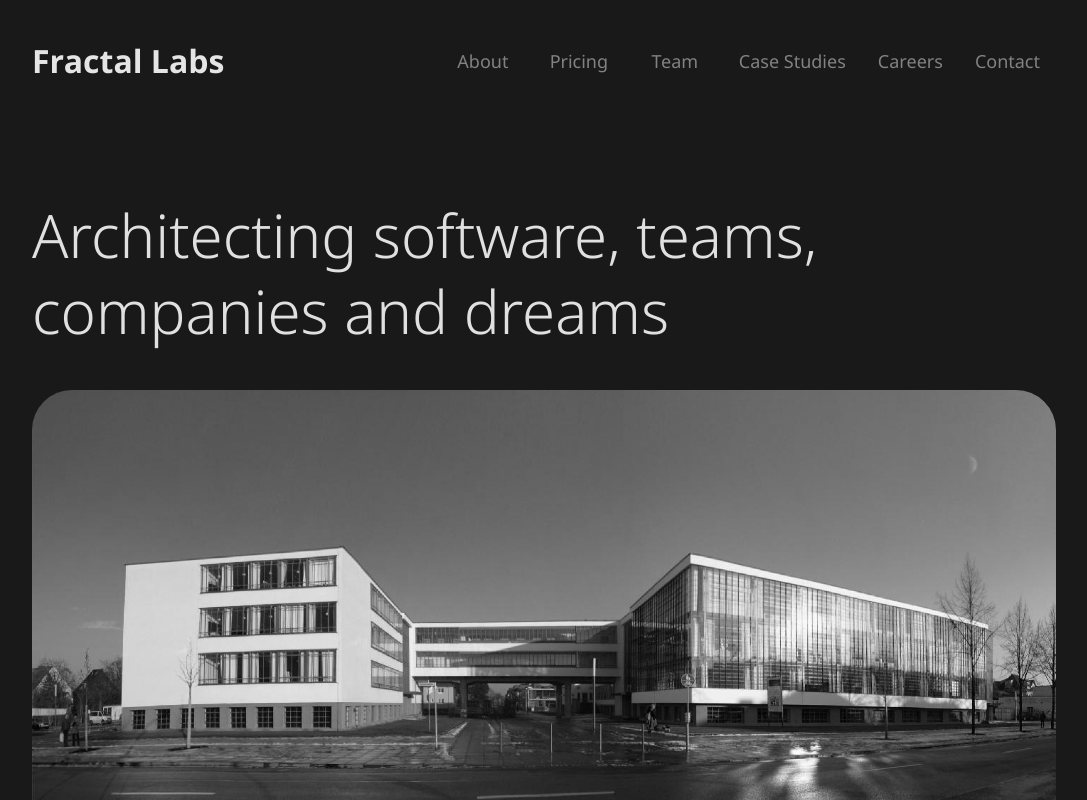
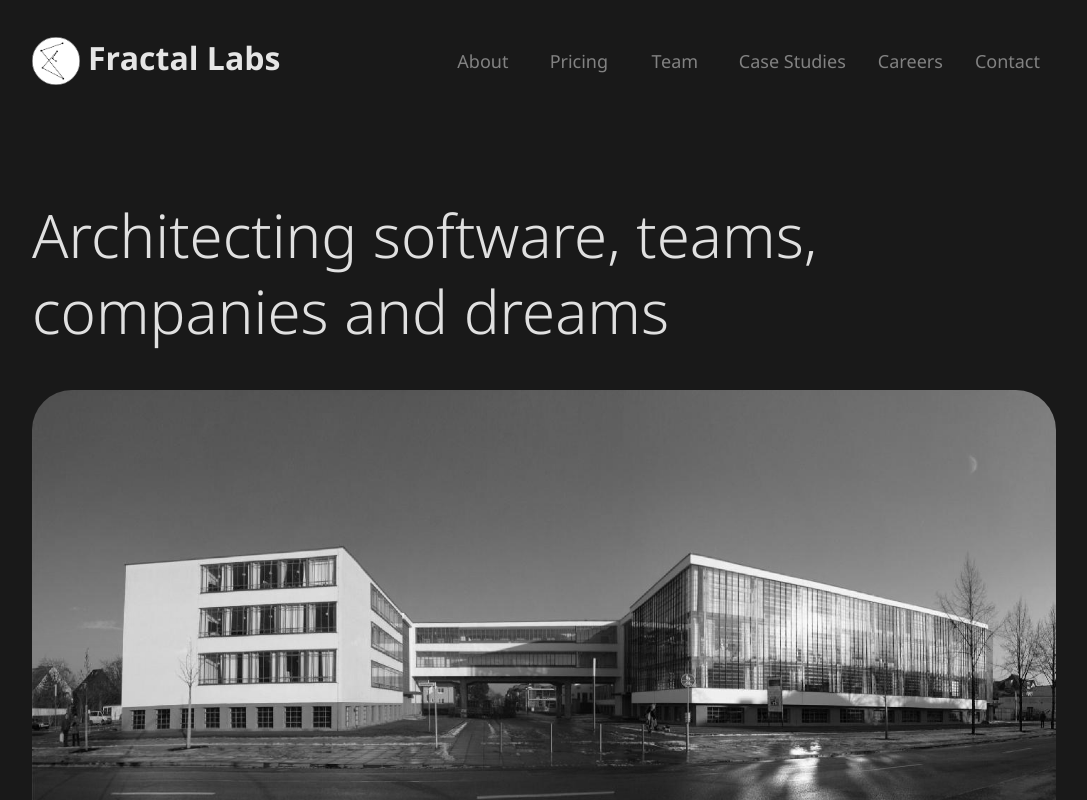
Before and after one commit to fractaldotbox/fractal.box, a Next.js app: page / in a window 1280 px wide. Shown: the top 800 px of the page, without its empty margins (96-1183 px from the left). Built offline with nearby package versions, Linux system fonts and the light colour scheme.

Commit message:
add: logo

```diff
--- a/shared/components/Logo.tsx
+++ b/shared/components/Logo.tsx
@@ -1,17 +1,6 @@
 const Logo = () => (
-  <svg
-    width="39"
-    height="42"
-    viewBox="0 0 39 42"
-    fill="none"
-    xmlns="http://www.w3.org/2000/svg"
-  >
-    <path
-      fillRule="evenodd"
-      clipRule="evenodd"
-      d="M7.0337 5.86519V10.1123H20.9888H24.0225H24.0225L24.0225 21.6405H27.9663V5.86519H7.0337ZM24.0225 24.6742H31L31 24.6742V5.86519V2.83148H27.9663H7.0337H4.00001H3.99999V13.1461H7.0337V13.1461H20.9888V21.6405H7.0337H4L3.99999 41.0562H7.0337V41.0561H10.6742V41.0561L13.7079 41.0561V41.0561V38.0224L13.7079 31.955H20.9888V31.955H24.0225V24.6742ZM13.7079 28.9213H20.9888V24.6742H7.0337L7.0337 38.0224H10.6742L10.6742 28.9213H13.7079Z"
-      fill="white"
-    />
-  </svg>
+  <div style={{ height: "48px", width: "48px" }}>
+    <img style={{ "borderRadius": "9999px" }} src="/logo_fractal_labs.png" width="24" height="24" alt="Fractal Labs" />
+  </div>
 );
 export default Logo;
--- a/shared/components/LogoWithName.tsx
+++ b/shared/components/LogoWithName.tsx
@@ -6,9 +6,9 @@ import Logo from './Logo';
 const LogoWithName = () => (
   <a href="/">
     <Grid container wrap="nowrap">
-      {/* <Box mr="8px">
+      <Box mr="8px">
         <Logo />
-      </Box> */}
+      </Box>
       <Typography variant="h1">Fractal Labs</Typography>
     </Grid>
   </a>
```
Also changed, not shown: public/logo_fractal_labs.png (added).
